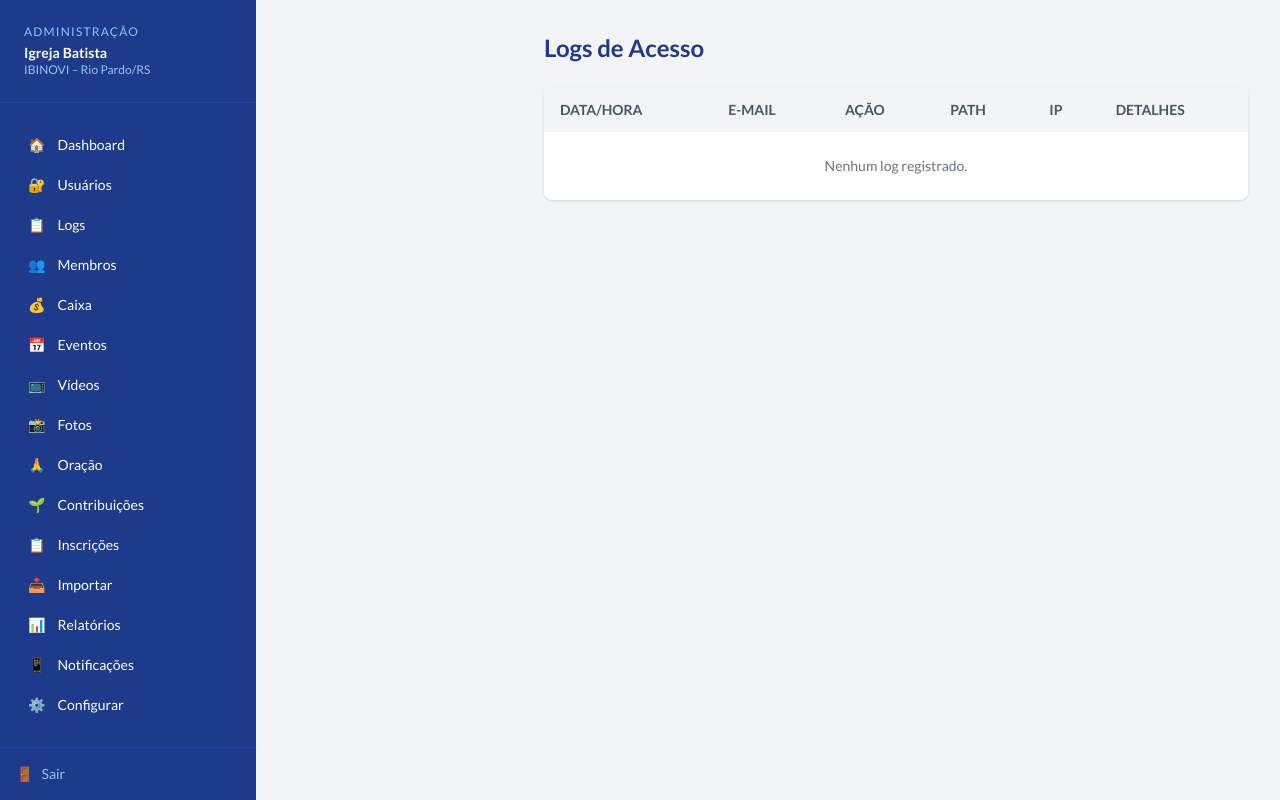
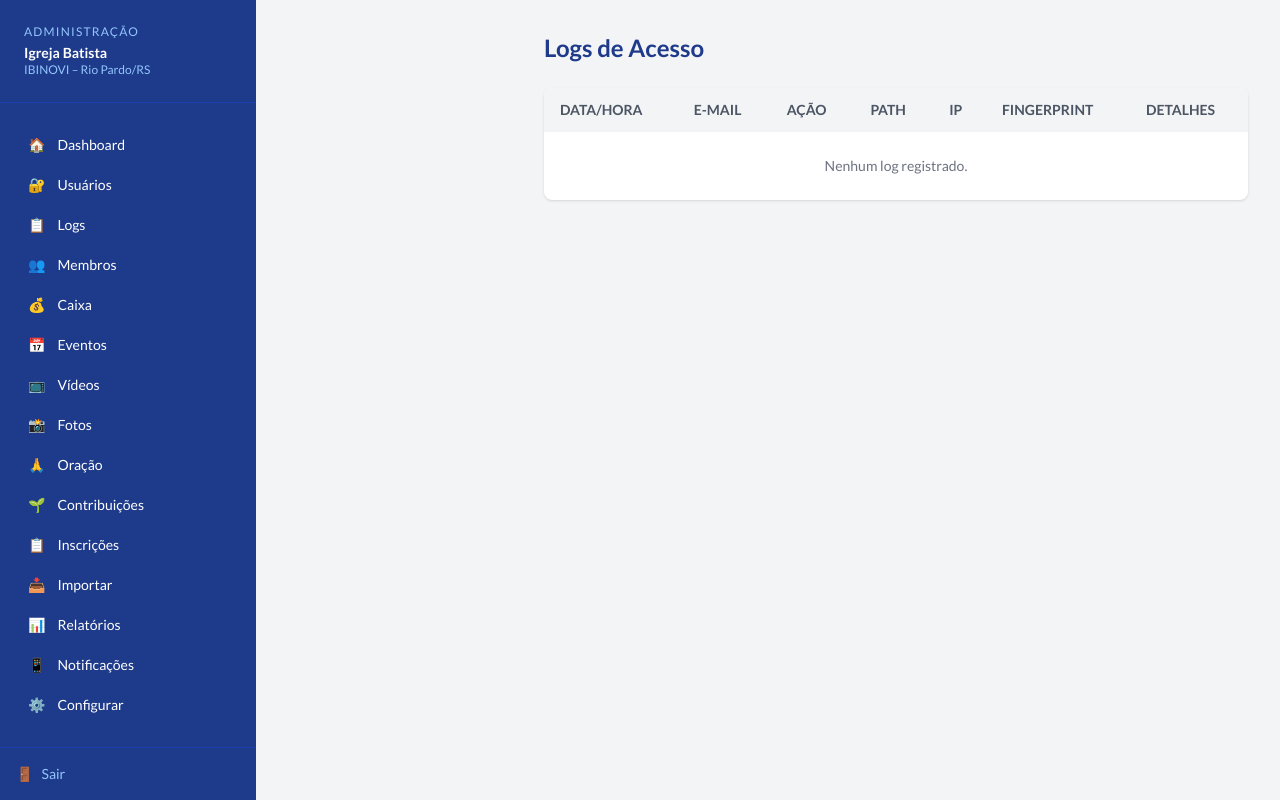
Before and after one commit to douglasherzog/IgrejaBatistaRP, a FastAPI app: template templates/admin/logs.html in a window 1280 px wide. Run offline with FastAPI, Linux system fonts and the light colour scheme; the template is opened without the code that fills it, so the values that code supplies are empty; some libraries are stand-ins or nearby versions.

Commit message:
feat: exibe fingerprint nos logs para facilitar isencao de dispositivos

```diff
--- a/app/models.py
+++ b/app/models.py
@@ -43,6 +43,11 @@ class AcessoLog(Base):
     user_agent = Column(String(500), nullable=True)
     detalhes = Column(Text, nullable=True)
     criado_em = Column(DateTime, server_default=func.now())
+
+    @property
+    def fingerprint(self):
+        import hashlib
+        return hashlib.sha256(f"{self.user_agent or ''}|{self.ip or ''}".encode()).hexdigest()
 
 
 class DispositivoOtpExento(Base):
--- a/templates/admin/logs.html
+++ b/templates/admin/logs.html
@@ -15,6 +15,7 @@
                     <th class="px-4 py-3">Ação</th>
                     <th class="px-4 py-3">Path</th>
                     <th class="px-4 py-3">IP</th>
+                    <th class="px-4 py-3">Fingerprint</th>
                     <th class="px-4 py-3">Detalhes</th>
                 </tr>
             </thead>
@@ -33,11 +34,12 @@
                     </td>
                     <td class="px-4 py-3">{{ log.path or '-' }}</td>
                     <td class="px-4 py-3">{{ log.ip or '-' }}</td>
+                    <td class="px-4 py-3 font-mono text-xs" title="{{ log.fingerprint }}">{{ log.fingerprint[:16] }}...</td>
                     <td class="px-4 py-3">{{ log.detalhes or '-' }}</td>
                 </tr>
                 {% else %}
                 <tr>
-                    <td colspan="6" class="px-4 py-6 text-center text-gray-500">
+                    <td colspan="7" class="px-4 py-6 text-center text-gray-500">
                         Nenhum log registrado.
                     </td>
                 </tr>
```
